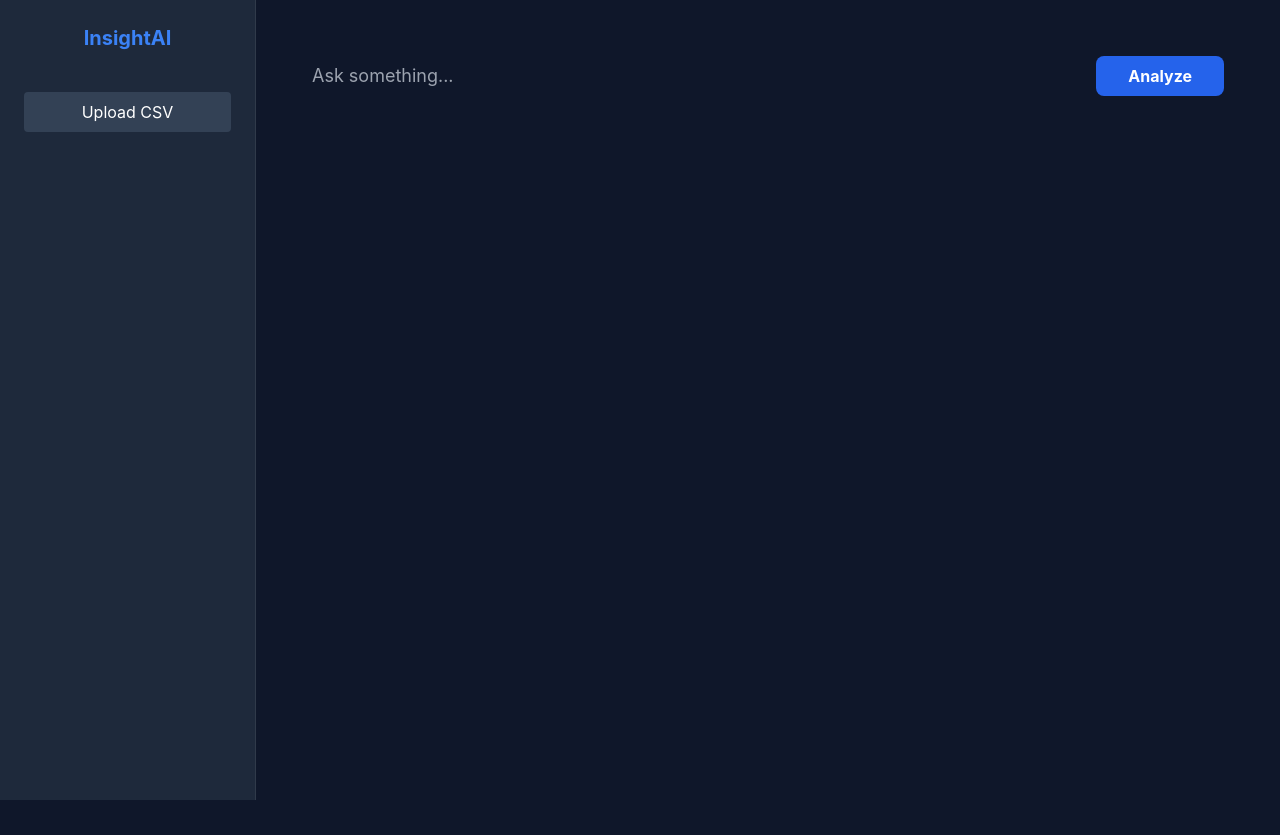
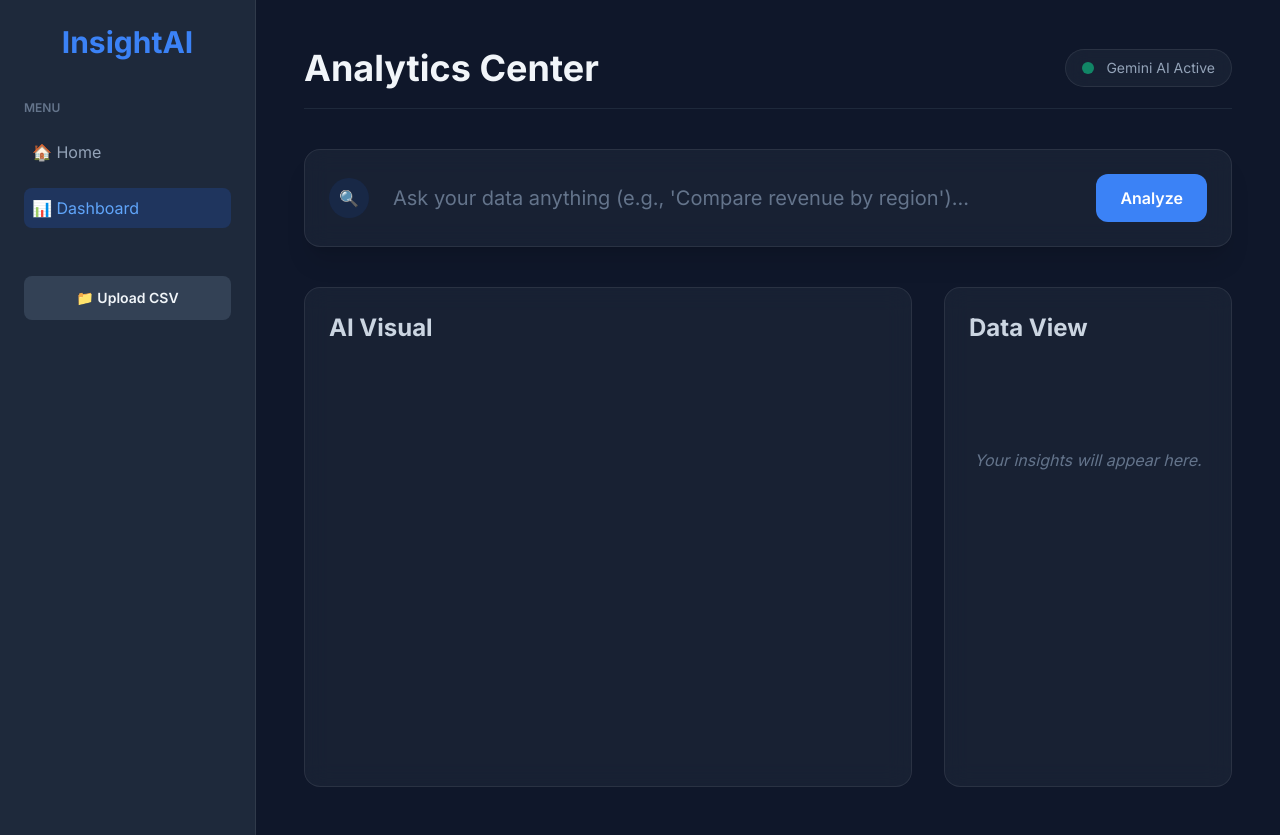
Before and after one commit to erharshitcse/InsightAI, a Flask app: page /dashboard in a window 1280 px wide. Before the commit the page ends 800 px from the top, so only its background shows below. Run offline with Flask 3, Linux system fonts and the light colour scheme; a map, chart or similar area stays blank; some libraries are stand-ins or nearby versions.

Commit message:
Update dashboard.html

```diff
--- a/templates/dashboard.html
+++ b/templates/dashboard.html
@@ -1,30 +1,87 @@
 <!DOCTYPE html>
-<html>
+<html lang="en">
 <head>
+    <meta charset="UTF-8">
+    <meta name="viewport" content="width=device-width, initial-scale=1.0">
+    <title>InsightAI Professional Dashboard</title>
+    <link href="https://fonts.googleapis.com/css2?family=Inter:wght@400;600;700&display=swap" rel="stylesheet">
+    <link rel="stylesheet" href="{{ url_for('static', filename='css/style.css') }}">
     <script src="https://cdn.tailwindcss.com"></script>
+    <script>
+        // Custom Tailwind Config (Optional, to match our local theme)
+        tailwind.config = {
+            theme: {
+                extend: {
+                    colors: {
+                        'slate-bg': '#0f172a',
+                        'slate-card': '#1e293b',
+                    }
+                }
+            }
+        }
+    </script>
     <script src="https://cdn.jsdelivr.net/npm/chart.js"></script>
-    <link rel="stylesheet" href="/static/css/style.css">
 </head>
-<body class="text-white flex min-h-screen">
-    <aside class="w-64 glass p-6">
-        <h1 class="text-blue-500 text-xl font-bold mb-10 text-center">InsightAI</h1>
-        <input type="file" id="fileInput" class="hidden" onchange="uploadFile()">
-        <button onclick="document.getElementById('fileInput').click()" class="w-full bg-slate-700 py-2 rounded mb-2">Upload CSV</button>
-        <p id="uploadStatus" class="hidden text-emerald-400 text-xs text-center">✅ Ready</p>
+<body class="flex min-h-screen">
+    <aside class="w-64 p-6 hidden md:block">
+        <h1 class="text-3xl font-bold text-blue-500 mb-10 text-center">InsightAI</h1>
+        <div class="space-y-4">
+            <p class="text-xs font-semibold text-slate-500 uppercase">Menu</p>
+            <a href="/" class="flex items-center space-x-3 text-slate-400 p-2 rounded-lg hover:bg-slate-800">
+                <span>🏠 Home</span>
+            </a>
+            <a href="#" class="flex items-center space-x-3 p-2 bg-blue-600/20 text-blue-400 rounded-lg">
+                <span>📊 Dashboard</span>
+            </a>
+        </div>
+
+        <div class="mt-12">
+            <input type="file" id="fileInput" class="hidden" onchange="uploadFile()">
+            <button onclick="document.getElementById('fileInput').click()" class="w-full bg-slate-700 py-3 rounded-lg text-sm font-semibold hover:bg-slate-600 transition">
+                📁 Upload CSV
+            </button>
+            <p id="uploadStatus" class="hidden text-emerald-400 text-xs mt-3 text-center">✅ Ready to Analyze</p>
+        </div>
     </aside>
-    <main class="flex-1 p-10">
-        <div class="glass p-4 rounded-xl mb-8 flex gap-4">
-            <input type="text" id="queryInput" class="bg-transparent flex-1 outline-none text-lg" placeholder="Ask something...">
-            <button onclick="runQuery()" class="bg-blue-600 px-8 py-2 rounded-lg font-bold">Analyze</button>
-        </div>
-        <div class="grid grid-cols-2 gap-8">
-            <div class="glass p-6 rounded-xl min-h-[400px]">
-                <p id="loading" class="hidden text-blue-400 text-center">AI Thinking...</p>
-                <canvas id="chartCanvas"></canvas>
+
+    <main class="flex-1 p-8 lg:p-12">
+        <div class="max-w-7xl mx-auto">
+            <div class="flex justify-between items-center mb-10 border-b border-slate-800 pb-5">
+                <h2 class="text-4xl font-extrabold">Analytics Center</h2>
+                <div class="flex items-center space-x-3 glass-panel py-2 px-4 rounded-full">
+                    <span class="w-3 h-3 bg-emerald-500 rounded-full animate-pulse"></span>
+                    <span class="text-sm text-slate-400">Gemini AI Active</span>
+                </div>
             </div>
-            <div id="tableContainer" class="glass p-6 rounded-xl overflow-auto max-h-[400px]"></div>
+
+            <div class="glass-panel mb-10 shadow-xl">
+                <div class="flex gap-4 items-center">
+                    <div class="w-10 h-10 flex items-center justify-center bg-blue-600/10 text-blue-400 rounded-full">
+                        🔍
+                    </div>
+                    <input type="text" id="queryInput" placeholder="Ask your data anything (e.g., 'Compare revenue by region')..."
+                           class="flex-1 bg-transparent border-none outline-none text-xl p-2 text-white placeholder-slate-500"
+                           onkeypress="if(event.key==='Enter') runQuery()">
+                    <button onclick="runQuery()" class="primary-btn">Analyze</button>
+                </div>
+            </div>
+
+            <div class="grid grid-cols-1 xl:grid-cols-3 gap-8">
+                <div class="glass-panel xl:col-span-2 min-h-[500px]">
+                    <h3 class="text-2xl font-bold mb-6 text-slate-300">AI Visual</h3>
+                    <div id="loading" class="hidden text-center text-blue-400 italic pt-20">Gemini is thinking...</div>
+                    <canvas id="chartCanvas"></canvas>
+                </div>
+
+                <div class="glass-panel max-h-[500px] overflow-auto">
+                    <h3 class="text-2xl font-bold mb-6 text-slate-300">Data View</h3>
+                    <div id="tableContainer">
+                        <p class="text-slate-500 italic text-center pt-20">Your insights will appear here.</p>
+                    </div>
+                </div>
+            </div>
         </div>
     </main>
-    <script src="/static/js/dashboard.js"></script>
+    <script src="{{ url_for('static', filename='js/dashboard.js') }}"></script>
 </body>
 </html>
```
